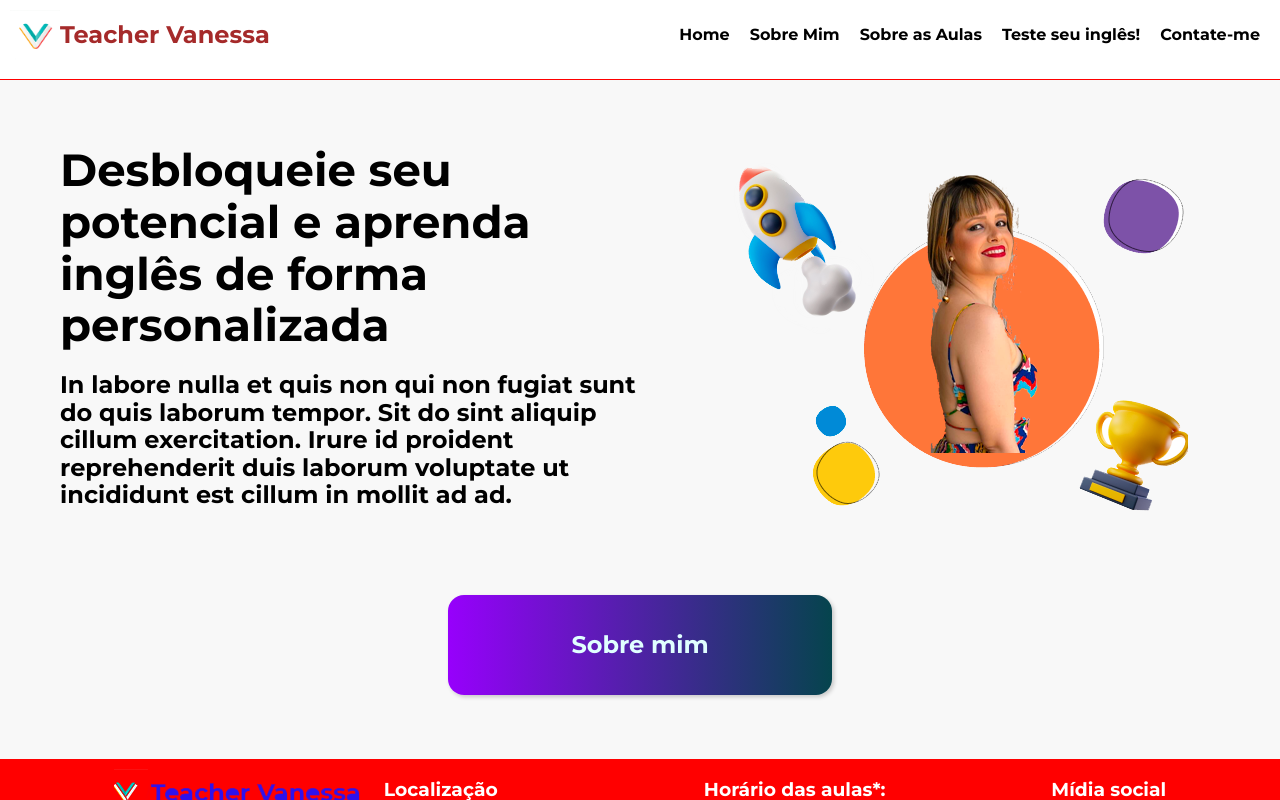
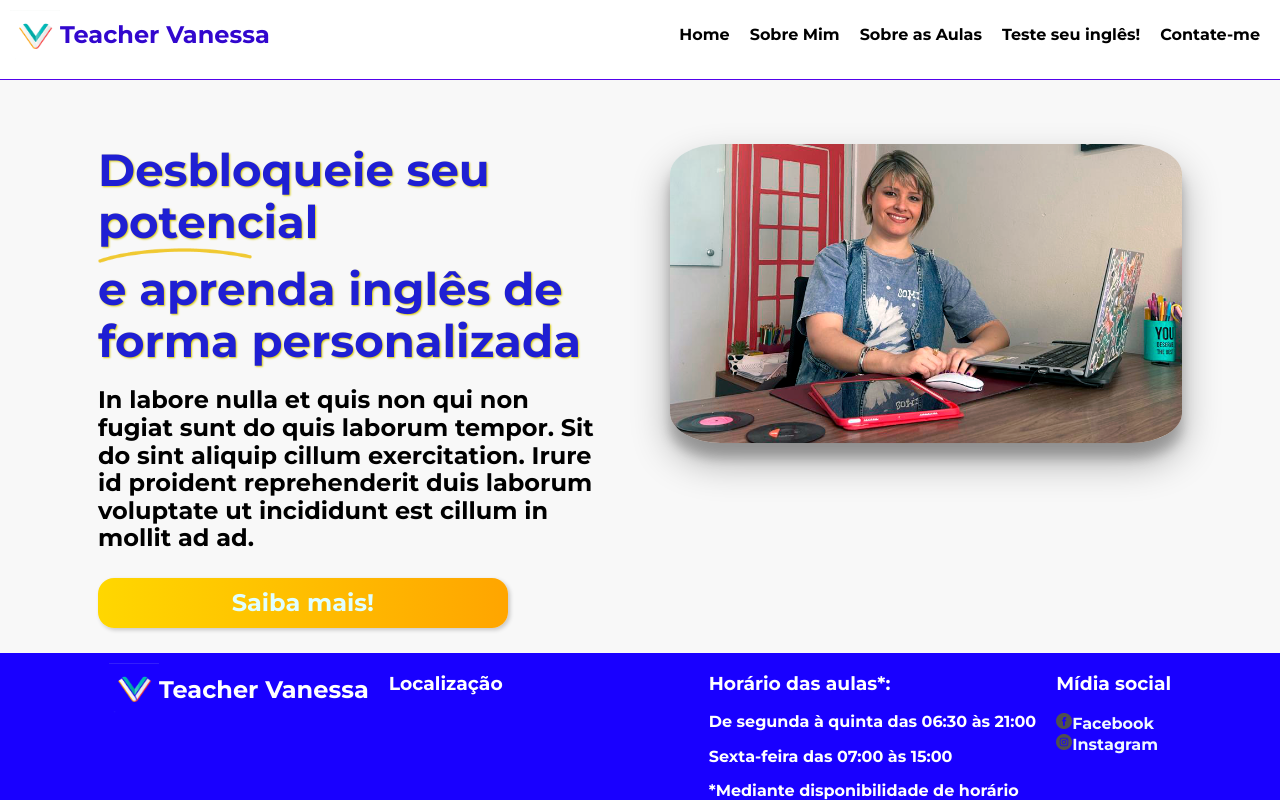
Before and after one commit to vinib96/Projeto---Teacher-Vanessa, a React app in the folder projeto-teacher/: page / in a window 1280 px wide. Built offline with nearby package versions, Linux system fonts and the light colour scheme.

Commit message:
add photo & fix main button

```diff
--- a/projeto-teacher/src/components/Footer/Footer.css
+++ b/projeto-teacher/src/components/Footer/Footer.css
@@ -1,11 +1,12 @@
 .footer {
   min-height: 100%;
-  background-color: red;
+  background-color: rgb(25, 0, 255);
   display: flex;
   justify-content: space-around;
   color: white;
   font-family: Montserrat;
 }
+
 .footer__columns {
   display: grid;
   grid-template-areas:
@@ -36,6 +37,27 @@
   list-style: none;
   padding: 0;
 }
+.footer__column-link {
+  text-decoration: none;
+  color: aliceblue;
+}
+.logo_place_footer {
+  display: flex;
+
+  width: 50px;
+  height: 50px;
+  margin: 0;
+}
+
+.footer__logo-text {
+  font-size: 24px;
+  padding-top: 5%;
+  color: rgb(255, 255, 255);
+}
+.footer__column_content_logo {
+  display: flex;
+}
+
 /* .footer__columns {
   display: flex;
   width: 90%;
@@ -47,6 +69,7 @@
   display: flex;
   flex-basis: 711px;
 }
+
 
 .logo_place_footer {
   display: flex;
--- a/projeto-teacher/src/components/Footer/Footer.js
+++ b/projeto-teacher/src/components/Footer/Footer.js
@@ -13,11 +13,14 @@ const Footer = () => {
       <div className='footer__columns'>
         <div className='footer__column footer__column_content_logo'>
           <img
+            src={require('../../images/header-logo.png')}
+            alt='Logo da
+            Teacher Vanessa'
             className='logo logo_place_footer'
-            src={require('../../images/footer-logo.png')}
-            alt='Logo da Teacher Vanessa'
           />
+          <span className='footer__logo-text'>Teacher Vanessa</span>
         </div>
+
         <div className='footer__column footer__column_content_adress'>
           <h3 className='footer__column-heading'>Localização</h3>
           <Maps />
--- a/projeto-teacher/src/components/Header/Header.css
+++ b/projeto-teacher/src/components/Header/Header.css
@@ -28,7 +28,7 @@
 .header_logo-text {
   font-size: 24px;
 
-  color: brown;
+  color: rgb(50, 7, 206);
   align-self: center;
 }
 .header_button-container {
@@ -60,7 +60,7 @@
   flex-direction: column;
   width: 100%;
   height: 1px;
-  background: red;
+  background: rgb(84, 3, 236);
 }
 .header__hamburguer {
   display: none;
--- a/projeto-teacher/src/components/Main/Main.css
+++ b/projeto-teacher/src/components/Main/Main.css
@@ -6,35 +6,53 @@
   padding-top: 5%;
   align-items: center;
 }
+.main__span {
+  display: flex;
+  flex-direction: column;
+  width: 30%;
+}
 .main__container {
-  margin-left: 60px;
   display: flex;
+
+  justify-content: center;
 }
 .main__title {
   margin: 0;
   font-size: 45px;
   font-weight: 700;
+  color: rgb(31, 31, 211);
+
+  text-shadow: 1px 1px 2px rgb(216, 202, 6);
 }
 
 .main__title-container {
-  width: 50%;
+  width: 40%;
 }
 
 .main__image {
+  border-radius: 10%;
+  /* box-shadow: 10px 4px 8px rgba(0, 0, 0, 0.1); */
+  box-shadow: rgba(0, 0, 0, 0.3) 0px 19px 38px,
+    rgba(0, 0, 0, 0.22) 0px 15px 12px;
+
+  width: 40%;
+  height: 40%;
   margin-left: 60px;
 }
 
 .main__link {
+  display: flex;
+  justify-content: center;
   color: lightcyan;
   cursor: pointer;
   font-size: 24px;
   box-shadow: 2px 2px 4px rgba(0, 0, 0, 0.2);
   text-align: center;
   text-decoration: none;
-  width: 30%;
-  line-height: 100px;
+  width: 80%;
+  line-height: 50px;
   margin: 5% 0;
-  background: linear-gradient(90deg, #9700fc 0%, #05444d 100%);
+  background: linear-gradient(to right, #ffd700, #ffa500);
   border-radius: 1rem;
 }
 
@@ -43,7 +61,31 @@
 }
 
 @media screen and (max-width: 880px) {
+  .main {
+    padding: 2%;
+  }
   .main__container {
+    text-align: center;
     flex-direction: column;
   }
+  .main__image {
+    width: 100%;
+    margin: 0;
+  }
+  .main__title-container {
+    /* display: flex;
+    flex-direction: column; */
+    width: 100%;
+  }
+  .main__title {
+    display: flex;
+    flex-direction: column;
+    text-wrap: pretty;
+  }
+  .main__span {
+    align-self: center;
+  }
+  .main__link {
+    width: 100%;
+  }
 }
--- a/projeto-teacher/src/components/Main/Main.js
+++ b/projeto-teacher/src/components/Main/Main.js
@@ -6,7 +6,12 @@ function Main() {
         {' '}
         <div className='main__title-container'>
           <h1 className='main__title'>
-            Desbloqueie seu potencial e aprenda inglês de forma personalizada
+            Desbloqueie seu{' '}
+            <span className='main__span'>
+              potencial
+              <img src={require('../../images/Vector 6.png')}></img>
+            </span>{' '}
+            e aprenda inglês de forma personalizada
           </h1>
           <h2>
             In labore nulla et quis non qui non fugiat sunt do quis laborum
@@ -14,16 +19,16 @@ function Main() {
             reprehenderit duis laborum voluptate ut incididunt est cillum in
             mollit ad ad.
           </h2>
+          <Link to='/sobremim' className='main__link'>
+            Saiba mais!
+          </Link>
         </div>
         <img
-          src={require('../../images/teste de imagem.png')}
+          src={require('../../images/main.png')}
           alt='Teste'
           className='main__image'
         />
       </div>
-      <Link to='/sobremim' className='main__link'>
-        Sobre mim
-      </Link>
     </section>
   );
 }
```
Also changed, not shown: projeto-teacher/src/images/Vector 6.png (added), projeto-teacher/src/images/button_learn-more.png (deleted), projeto-teacher/src/images/footer-logo.png (deleted), projeto-teacher/src/images/main.png (added).
